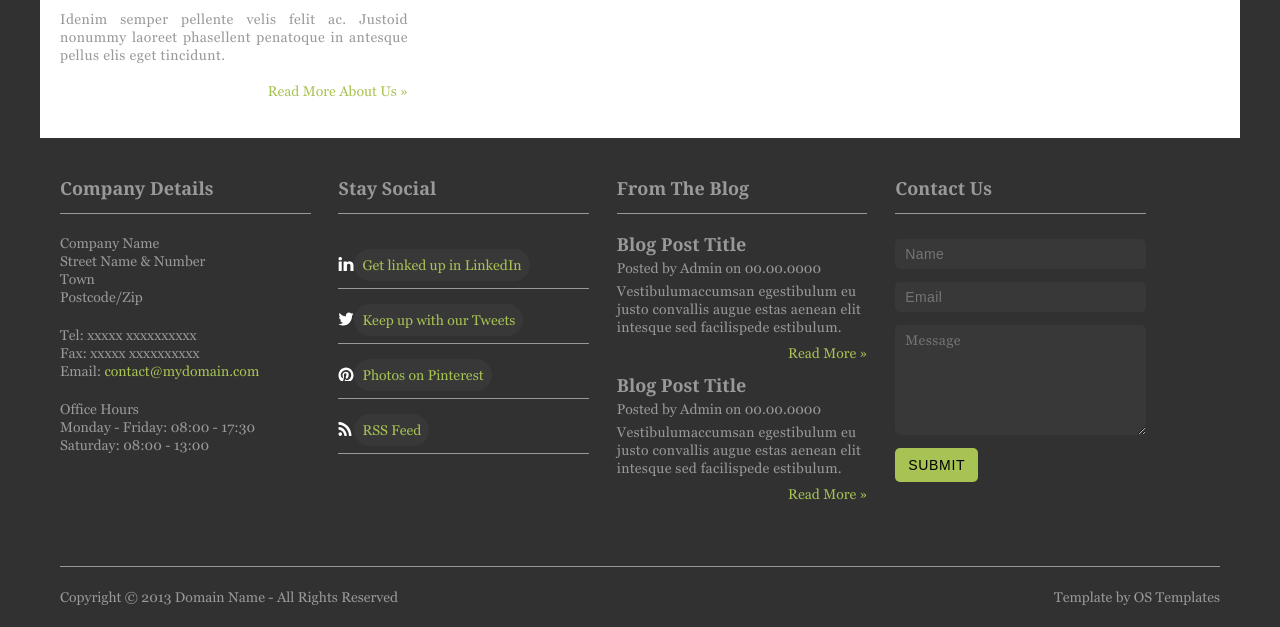
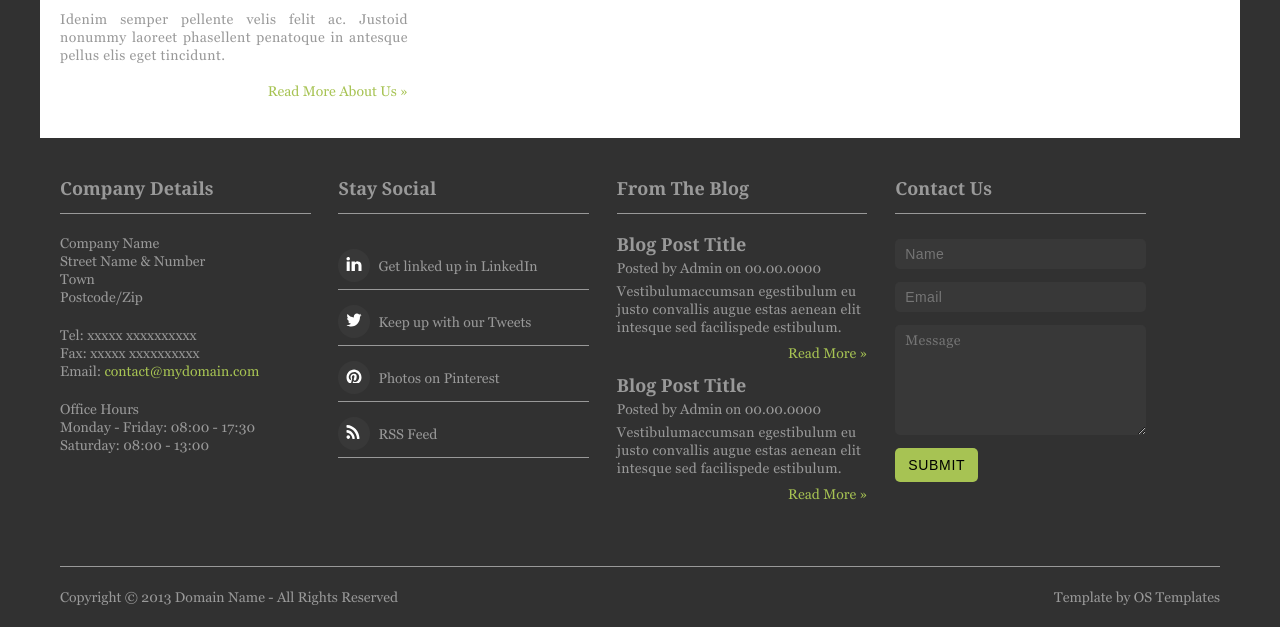
Before and after one commit to Masianuy/Task_1, a plain HTML site: page index.html in a window 1280 px wide. Shown: the part 1321-1948 px from the top of the page. Drawn offline with nearby package versions, Linux system fonts and the light colour scheme; a web font is replaced by a local one.

Commit message:
Update base.css

```diff
--- a/css/base.css
+++ b/css/base.css
@@ -415,7 +415,7 @@ footer {
 	border-bottom: 1px solid #999999;
 	width: 90%;
 }
-.column__social-item a {
+.column__social-item span {
 	background-color: #383838;
 	border-radius: 50px;
 	padding: 8px;
```
